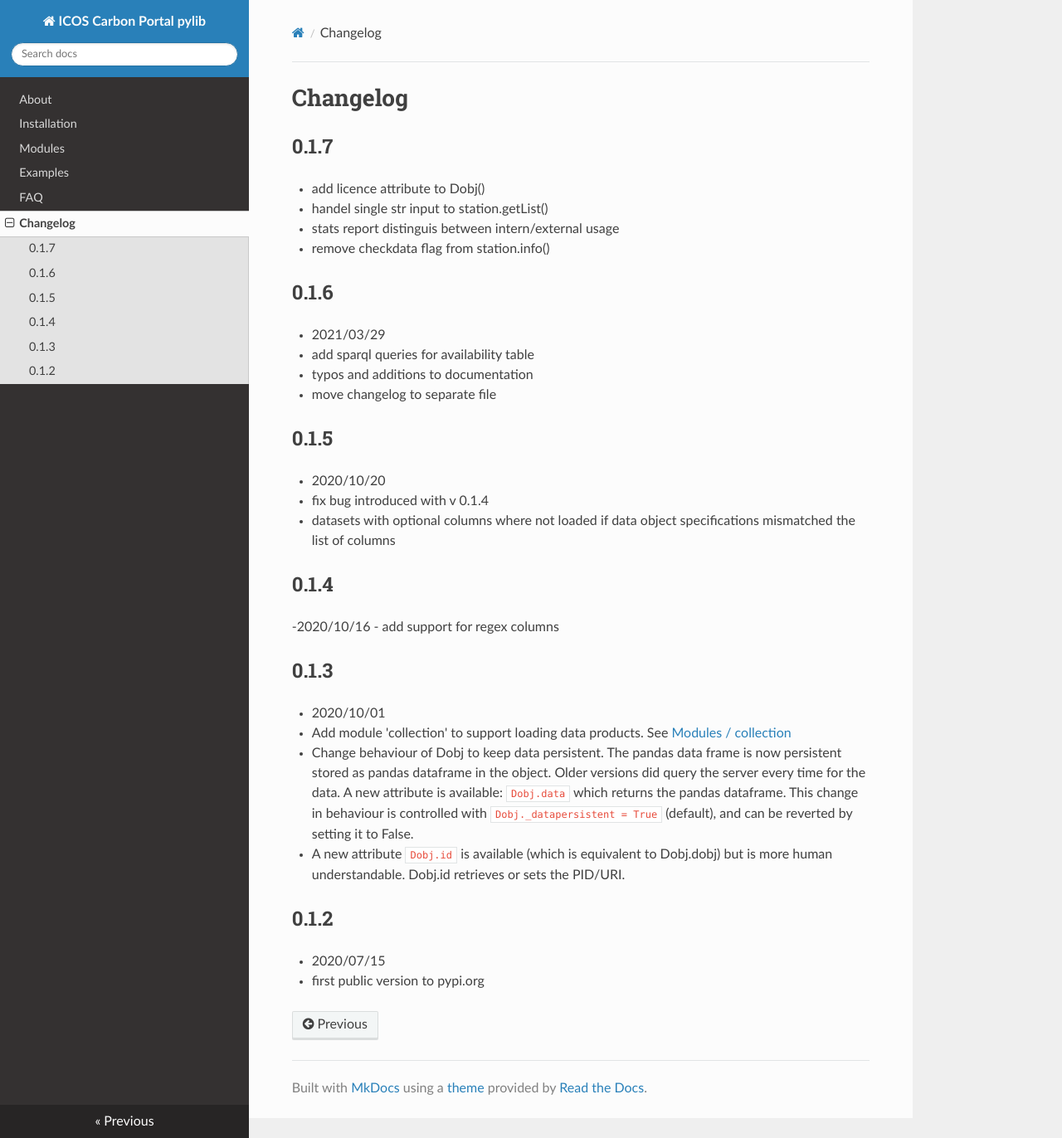
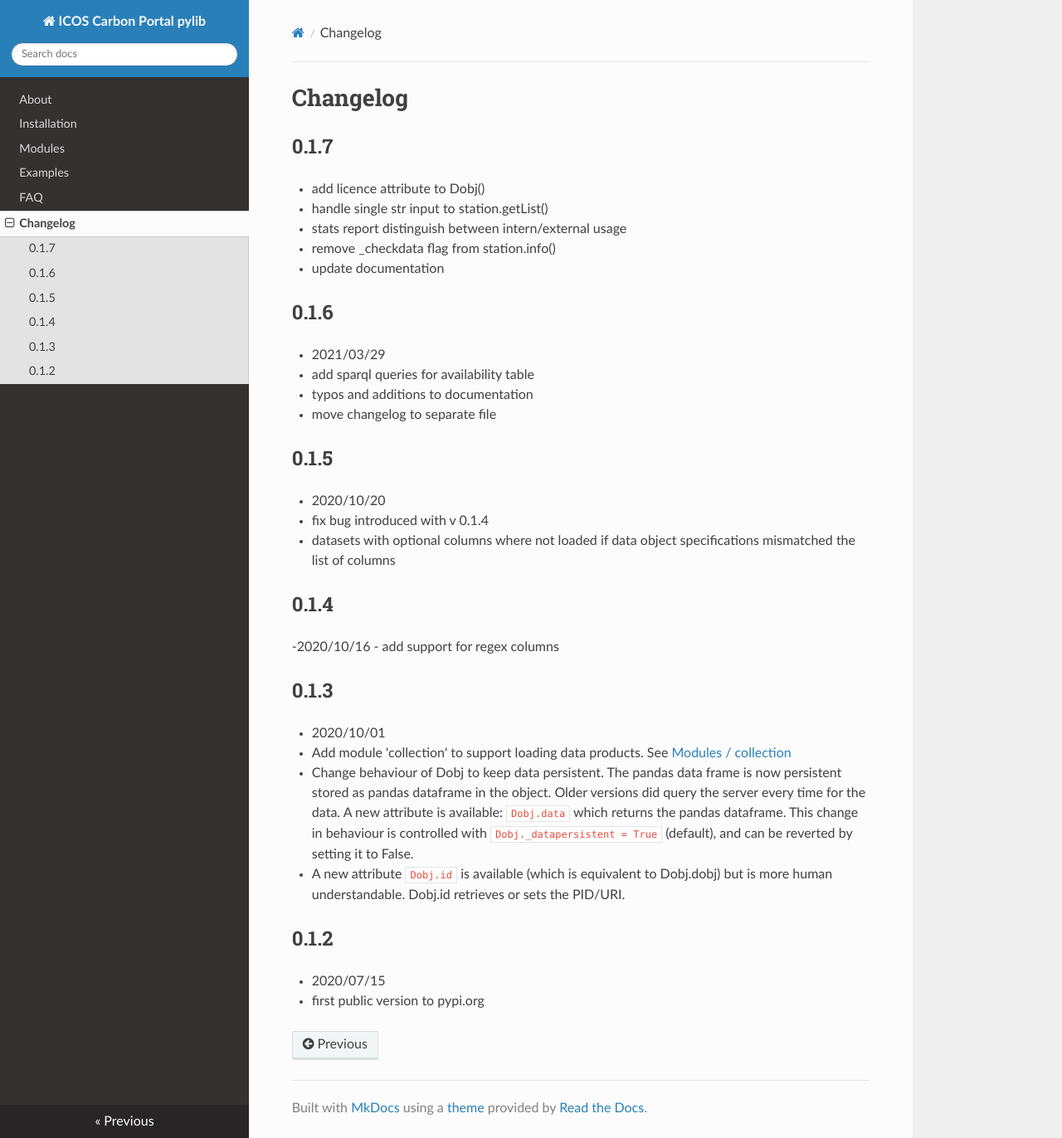
Before and after one commit to ICOS-Carbon-Portal/pylib, an MkDocs documentation site: the page built from docs/changelog.md, in a window 1280 px wide and 1372 px high. Shown: the whole window at 83% size. Built offline with MkDocs 1.6.1, drawn with Linux system fonts in a browser that asks for light colours; nearby versions of some CDN libraries.

Commit message:
spellchecking

```diff
--- a/docs/changelog.md
+++ b/docs/changelog.md
@@ -2,9 +2,10 @@
 
 ## 0.1.7
 - add licence attribute to Dobj()
-- handel single str input to station.getList()
-- stats report distinguis between intern/external usage
-- remove checkdata flag from station.info()
+- handle single str input to station.getList()
+- stats report distinguish between intern/external usage
+- remove _checkdata flag from station.info()
+- update documentation
 
 ## 0.1.6
 - 2021/03/29
```
Also changed, not shown: docs/index.md (+5 -5 lines), docs/install.md (+1 -1 lines).
